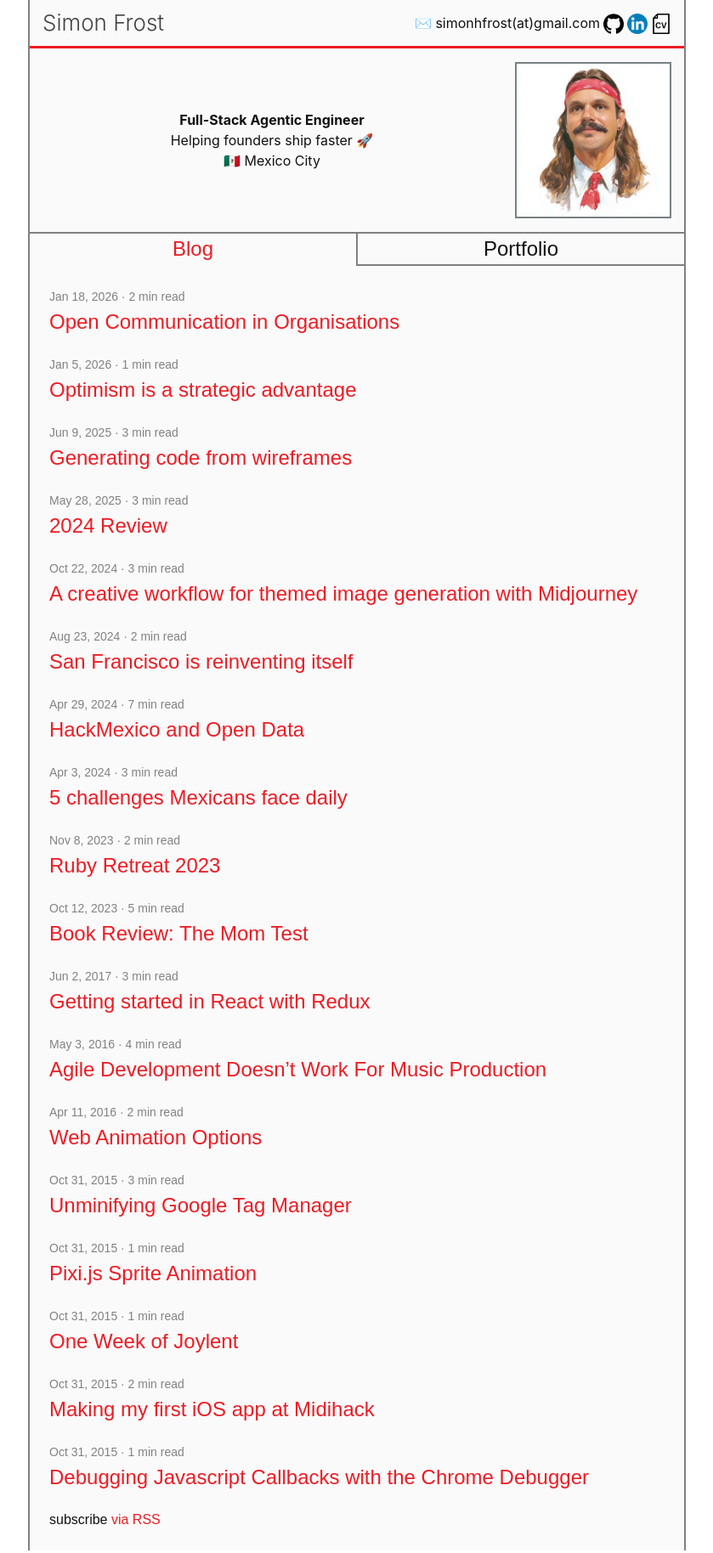
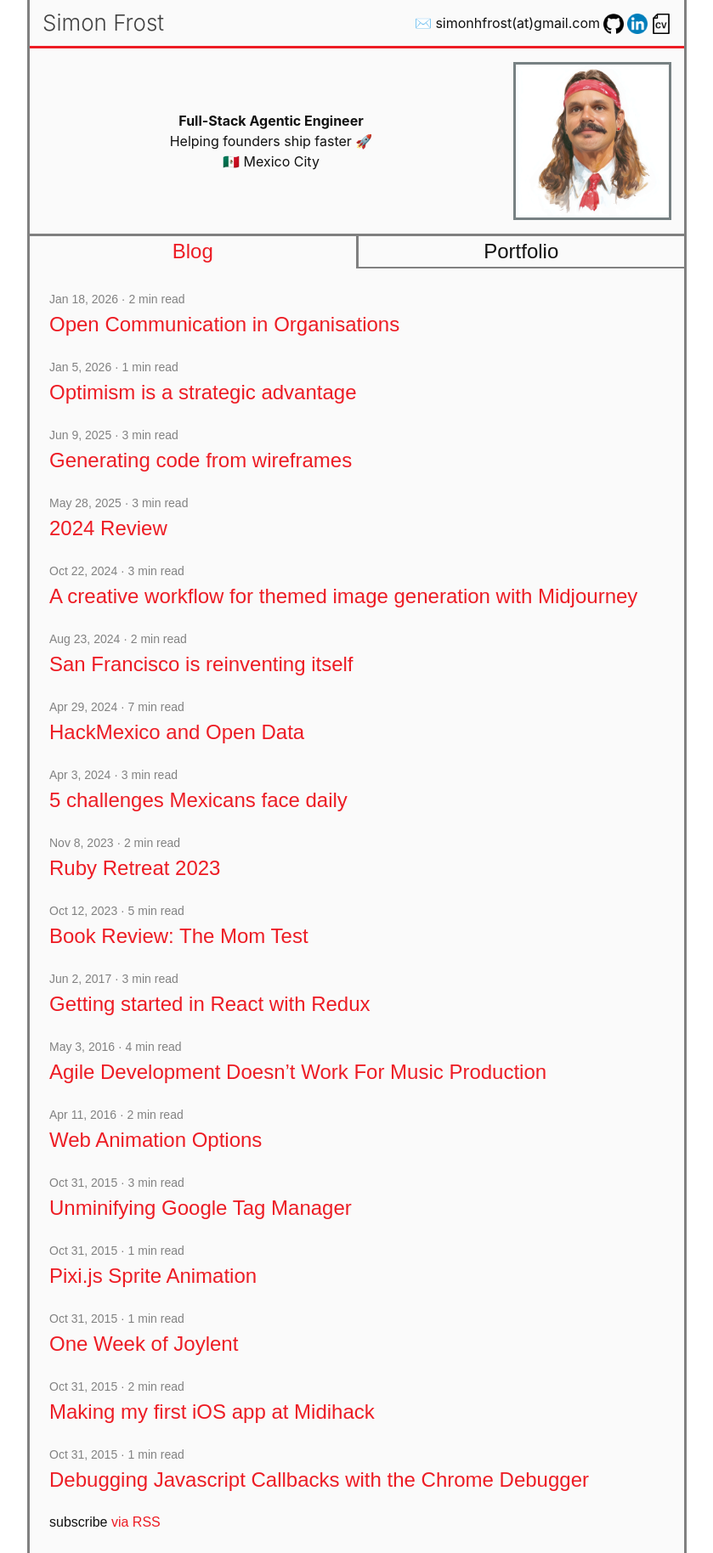
Before and after one commit to SimonHFrost/jekyll_blog, a Jekyll site: the page built from index.markdown, in a window 1280 px wide. Shown: the whole page at 85% size, without its empty margins (220-1059 px from the left). Built offline with Jekyll 4.4.1, drawn with Linux system fonts in a browser that asks for light colours.

Commit message:
Make profile, card, and tab borders 3px to match the red header line
Co-Authored-By: Claude Opus 4.8 (1M context) <noreply@anthropic.com>

```diff
--- a/assets/main.scss
+++ b/assets/main.scss
@@ -17,8 +17,8 @@ body {
 }
 
 .wrapper {
-  border-left: 2px solid grey;
-  border-right: 2px solid grey;
+  border-left: 3px solid grey;
+  border-right: 3px solid grey;
 }
 
 .site-footer {
@@ -74,9 +74,9 @@ body {
   font-size: 24px;
   padding-left: 5px;
   padding-right: 5px;
-  border-top: 2px solid grey;
-  border-right: 2px solid grey;
-  border-left: 2px solid grey;
+  border-top: 3px solid grey;
+  border-right: 3px solid grey;
+  border-left: 3px solid grey;
   cursor: pointer;
 }
 
--- a/index.markdown
+++ b/index.markdown
@@ -11,7 +11,7 @@ list_title: "Latest Posts"
 }
 
 .profile-container img {
-    border: 2px solid #778183;
+    border: 3px solid #778183;
     max-width: 100000px;
     margin-left: 16px;
 }
@@ -44,7 +44,7 @@ list_title: "Latest Posts"
 
     .profile-summary {
         background: #fff;
-        border: 2px solid #778183;
+        border: 3px solid #778183;
         padding: 16px 20px;
         margin-bottom: 24px;
         box-shadow: 0 6px 20px rgba(0, 0, 0, 0.12);
```
